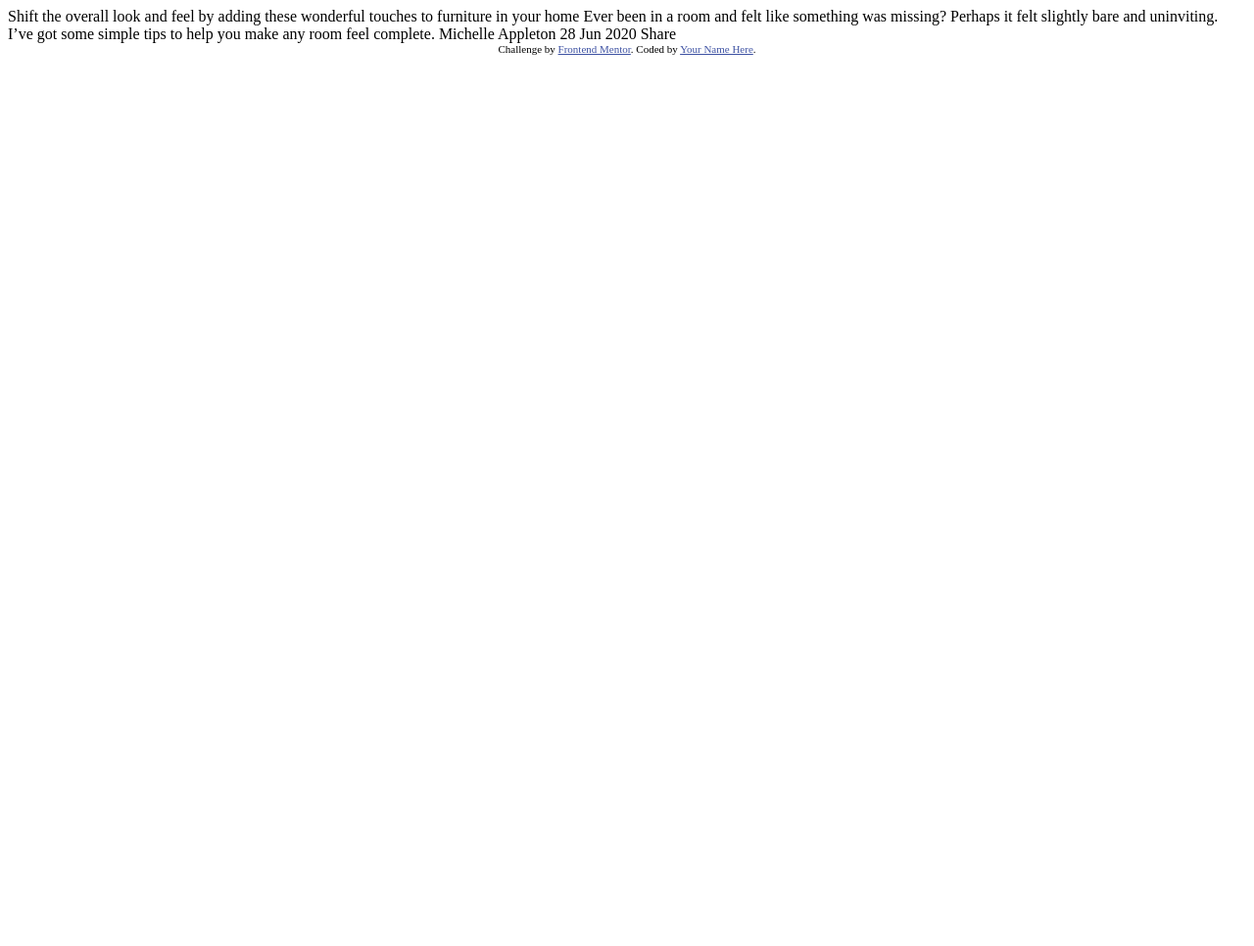
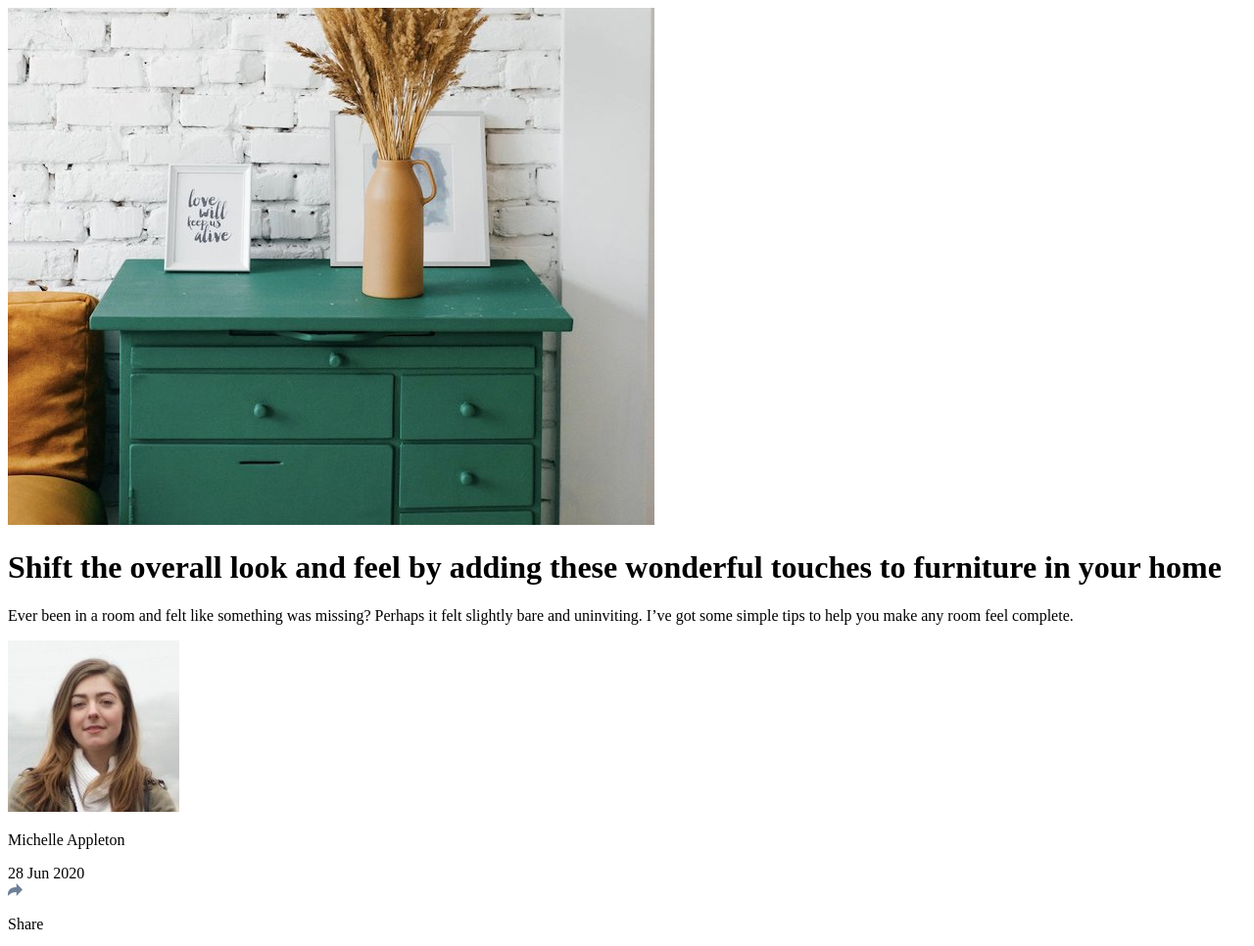
Before and after one commit to darlene9497/FM-article-preview, a plain HTML site: page index.html in a window 1280 px wide. Shown: the whole page at 98% size. Before the commit the page ends 800 px from the top, so only its background shows below. Drawn offline with Linux system fonts and the light colour scheme.

Commit message:
:zap: added html semantics

```diff
--- a/index.html
+++ b/index.html
@@ -7,30 +7,34 @@
   <link rel="icon" type="image/png" sizes="32x32" href="./images/favicon-32x32.png">
 
   <title>Frontend Mentor | Article preview component</title>
-
-  <!-- Feel free to remove these styles or customise in your own stylesheet 👍 -->
-  <style>
-    .attribution { font-size: 11px; text-align: center; }
-    .attribution a { color: hsl(228, 45%, 44%); }
-  </style>
 </head>
 <body>
-
-  Shift the overall look and feel by adding these wonderful
-  touches to furniture in your home
-
-  Ever been in a room and felt like something was missing? Perhaps
-  it felt slightly bare and uninviting. I’ve got some simple tips
-  to help you make any room feel complete.
-
-  Michelle Appleton
-  28 Jun 2020
-
-  Share
-
-  <div class="attribution">
-    Challenge by <a href="https://www.frontendmentor.io?ref=challenge" target="_blank">Frontend Mentor</a>.
-    Coded by <a href="#">Your Name Here</a>.
-  </div>
+  <main>
+    <div class="image">
+      <img src="./images/drawers.jpg" alt="drawers">
+    </div>
+    <div class="content">
+      <div class="description">
+        <h1>Shift the overall look and feel by adding these wonderful touches to furniture in your home</h1>
+        <p>Ever been in a room and felt like something was missing? Perhaps
+          it felt slightly bare and uninviting. I’ve got some simple tips to help you make any room feel complete.
+        </p>
+      </div>
+      <div class="profile">
+        <img src="./images/avatar-michelle.jpg" alt="">
+        <div class="person">
+          <p>Michelle Appleton</p>
+          <span>28 Jun 2020</span>
+        </div>
+        <img src="./images/icon-share.svg" alt="share_btn">
+      </div>
+      <div class="share">
+        <p>Share</p>
+        <img src="./images/icon-facebook.svg" alt="facebook">
+        <img src="./images/icon-twitter.svg" alt="twitter">
+        <img src="./images/icon-pinterest.svg" alt="pinterest">
+      </div>
+    </div>
+  </main>
 </body>
 </html>
```
